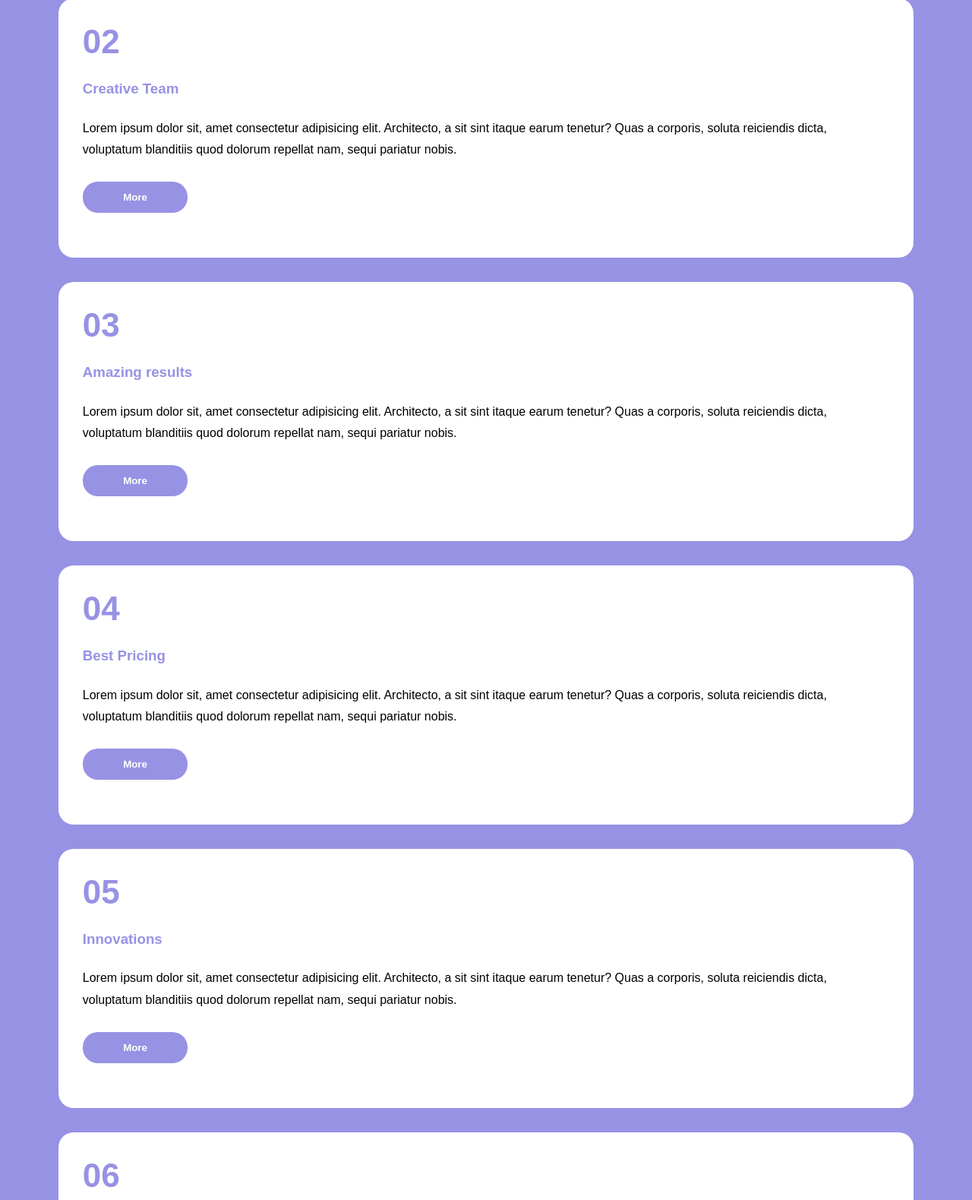
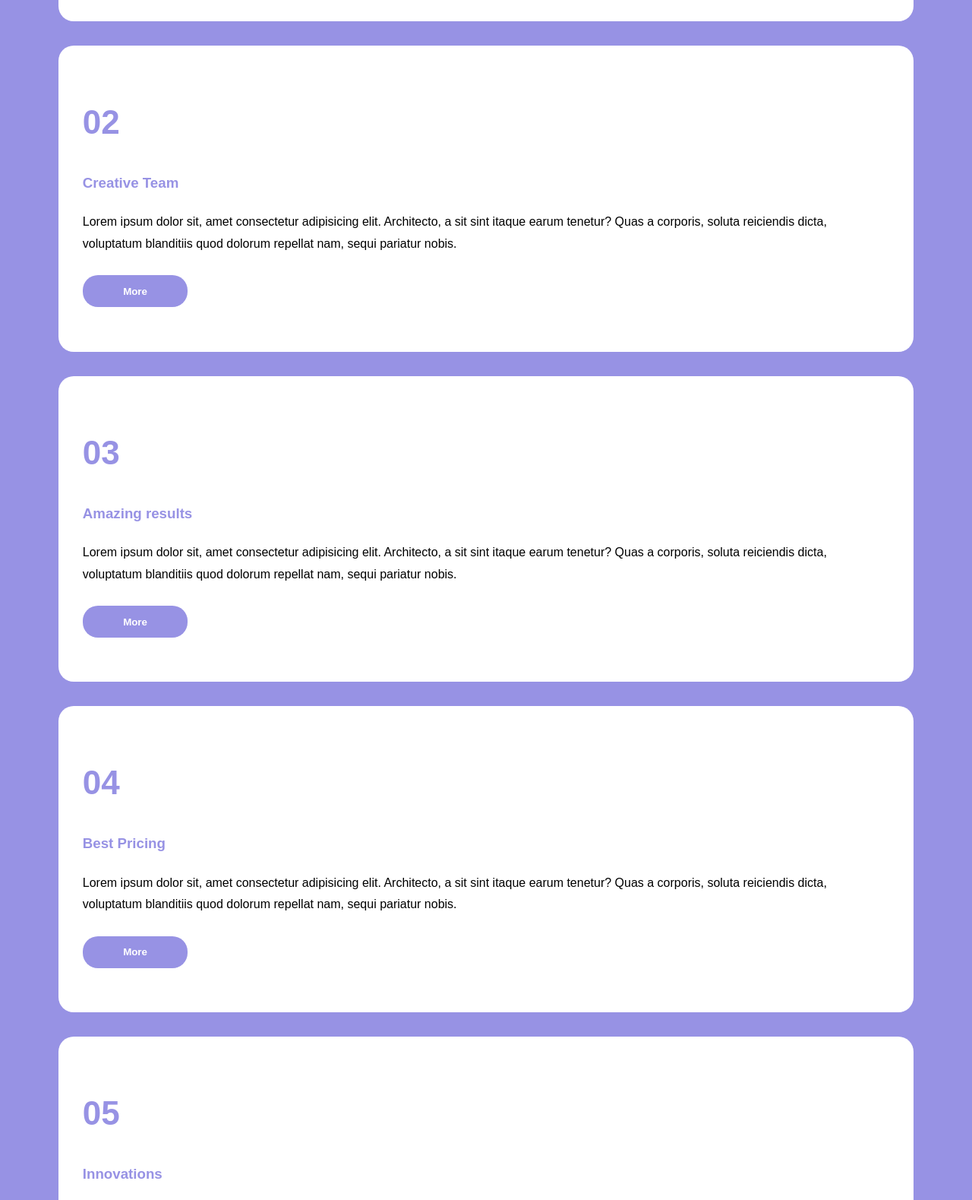
Before and after one commit to Francescosommellaa/htmlcss-responsive-layout, a plain HTML site: page index.html in a window 1280 px wide. Shown: the part 7060-8639 px from the top of the page at 76% size. Drawn offline with Linux system fonts and the light colour scheme.

Commit message:
ottimizzazione html css (mobile)

```diff
--- a/CSS/style.css
+++ b/CSS/style.css
@@ -216,7 +216,7 @@ header {
 
 
 /* card */
-.first-benefit-card-container {
+.benefit-card {
     color: black;
     text-align: left;
     width: 88%;
@@ -226,17 +226,17 @@ header {
     border-radius: 20px;
 }
 
-.first-benefit-card-container h1 {
+.benefit-card h2 {
     font-size: 44px;
     color: #9792E4;
 }
 
-.first-benefit-card-container h3 {
+.benefit-card h3 {
     margin: 1.4em 0;
     color: #9792E4;
 }
 
-.first-benefit-card-container button {
+.benefit-card button {
     padding: 1em 4em;
     color: white;
     background-color: #9792E4;
--- a/index.html
+++ b/index.html
@@ -132,49 +132,51 @@
 
         <section class="purple-section fourth-section">
 
-                <h2>Benefit of  Working with us</h2>
-
-                <div class="first-benefit-card-container">
-                    <h1>01</h1>
+            <h2>Benefit of  Working with us</h2>
+            <div class="benefit-card-container">
+                <div class="benefit-card">
+                    <h2>01</h2>
                     <h3>Hight Quality</h3>
                     <p>Lorem ipsum dolor sit, amet consectetur adipisicing elit. Architecto, a sit sint itaque earum tenetur? Quas a corporis, soluta reiciendis dicta, voluptatum blanditiis quod dolorum repellat nam, sequi pariatur nobis.</p>
                     <button>More</button>
                 </div>
 
-                <div class="first-benefit-card-container">
-                    <h1>02</h1>
+                <div class="benefit-card">
+                    <h2>02</h2>
                     <h3>Creative Team</h3>
                     <p>Lorem ipsum dolor sit, amet consectetur adipisicing elit. Architecto, a sit sint itaque earum tenetur? Quas a corporis, soluta reiciendis dicta, voluptatum blanditiis quod dolorum repellat nam, sequi pariatur nobis.</p>
                     <button>More</button>
                 </div>
 
-                <div class="first-benefit-card-container">
-                    <h1>03</h1>
+                <div class="benefit-card">
+                    <h2>03</h2>
                     <h3>Amazing results</h3>
                     <p>Lorem ipsum dolor sit, amet consectetur adipisicing elit. Architecto, a sit sint itaque earum tenetur? Quas a corporis, soluta reiciendis dicta, voluptatum blanditiis quod dolorum repellat nam, sequi pariatur nobis.</p>
                     <button>More</button>
                 </div>
 
-                <div class="first-benefit-card-container">
-                    <h1>04</h1>
+                <div class="benefit-card">
+                    <h2>04</h2>
                     <h3>Best Pricing</h3>
                     <p>Lorem ipsum dolor sit, amet consectetur adipisicing elit. Architecto, a sit sint itaque earum tenetur? Quas a corporis, soluta reiciendis dicta, voluptatum blanditiis quod dolorum repellat nam, sequi pariatur nobis.</p>
                     <button>More</button>
                 </div>
 
-                <div class="first-benefit-card-container">
-                    <h1>05</h1>
+                <div class="benefit-card">
+                    <h2>05</h2>
                     <h3>Innovations</h3>
                     <p>Lorem ipsum dolor sit, amet consectetur adipisicing elit. Architecto, a sit sint itaque earum tenetur? Quas a corporis, soluta reiciendis dicta, voluptatum blanditiis quod dolorum repellat nam, sequi pariatur nobis.</p>
                     <button>More</button>
                 </div>
 
-                <div class="first-benefit-card-container">
-                    <h1>06</h1>
+                <div class="benefit-card">
+                    <h2>06</h2>
                     <h3>24/7 Support</h3>
                     <p>Lorem ipsum dolor sit, amet consectetur adipisicing elit. Architecto, a sit sint itaque earum tenetur? Quas a corporis, soluta reiciendis dicta, voluptatum blanditiis quod dolorum repellat nam, sequi pariatur nobis.</p>
                     <button>More</button>
                 </div>
+
+            </div>
         </section>
 
         <section id="about-us">
```
